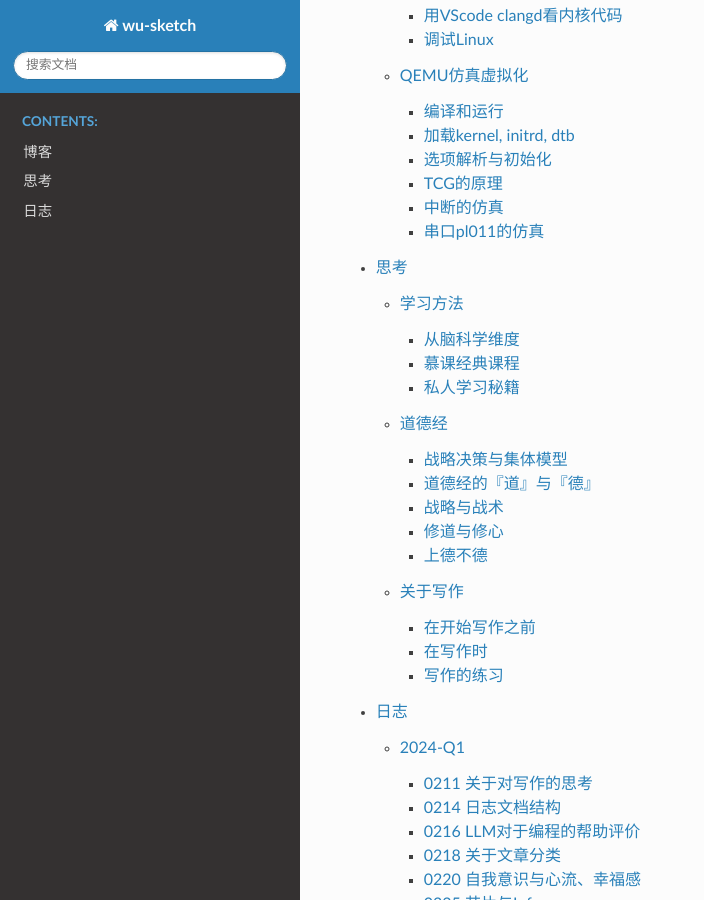
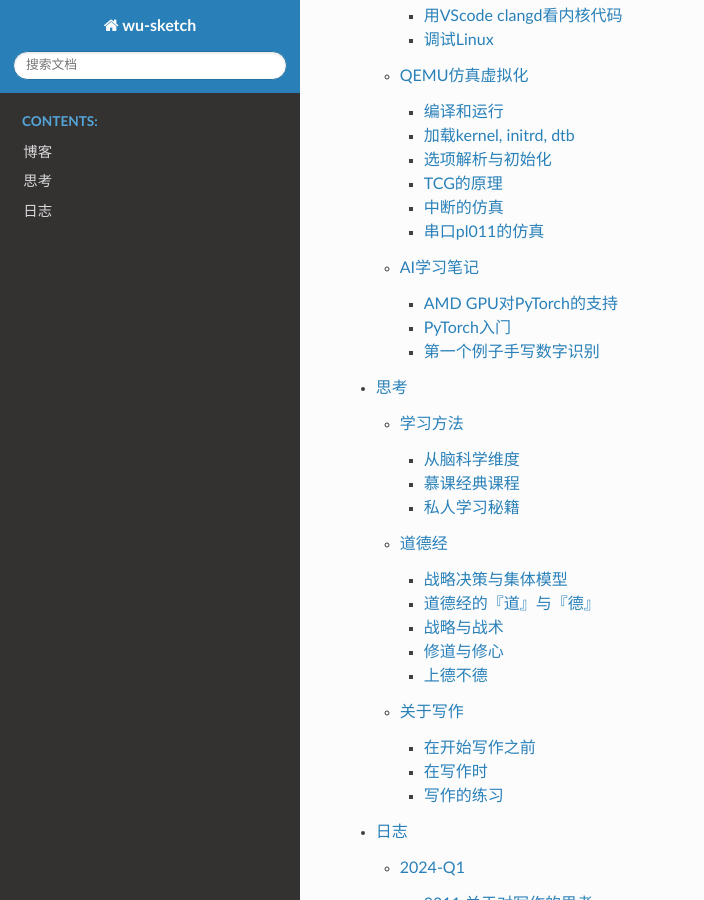
Before and after one commit to thisinnocence/sketch, a Sphinx documentation site: the page built from source/index.rst, in a window 1280 px wide and 900 px high, scrolled down 737 px. Shown: the whole window, without its empty margins (0-704 px from the left). Built offline with Sphinx 7.4.7 and the Read the Docs theme 2.0.0, drawn with Linux system fonts in a browser that asks for light colours; some of the changed lines change nothing that is shown.

Commit message:
AI notes.

```diff
--- /dev/null
+++ b/source/blogs/AI学习笔记.rst
@@ -0,0 +1,72 @@
+.. Michael Wu 版权所有
+
+:Authors: Michael Wu
+:Version: 1.0
+
+AI学习笔记
+===========
+
+我对AI的认识一直停留在理论和宏观，记点笔记实操一下。刚开始入门一个领域，从整体，多维度，各个细节切入都影响不大，关键是后续
+逐渐丰满对一个领域的知识框架，逐渐把点串起来，前期及时多看，跟对领域主流的框架、技术点，慢慢尝试就行。
+
+AMD GPU对PyTorch的支持
+-----------------------
+
+| ADM ROCm 官网： https://rocm.docs.amd.com/en/latest
+| PyTorch社区关于ROCm的讨论: https://github.com/pytorch/pytorch/issues/106608
+| 结论就是，截至当前(2024.4), PyTorch对Windows ROCm支持还不行(包括WLS2)，只支持物理机装Ubuntu，还有些小问题。
+
+| 微软出的 DirectML 平台：
+| https://learn.microsoft.com/zh-cn/windows/ai/directml/gpu-pytorch-windows
+| https://learn.microsoft.com/zh-cn/windows/ai/directml/gpu-pytorch-wsl?source=recommendations
+
+没有明确说支持AMD的显卡驱动，支持ROCm，看来 PyTorch 对 AMD显卡当前支持还不友好。如果是A卡，只能先跑CPU版本了。
+
+PyTorch入门
+-----------------
+
+| https://github.com/pytorch/examples
+| https://pytorch.org/tutorials/beginner/pytorch_with_examples.html
+| https://pytorch.org/tutorials/beginner/basics/quickstart_tutorial.html  -- 可以先看这个
+
+突然想到了卡马克的入门AI的博客：
+
+`约翰·卡马克（John Carmack）：学习神经网络这一周 <https://zhuanlan.zhihu.com/p/34391263>`_
+
+.. note::
+
+    我想从头开始用C++编写一些神经网络实现。我最喜欢的还是Windows的Visual Studio，所以其实我完全可以回避这些问题。
+    我只是单纯觉得在老式UNIX风格下进行长达一周的沉浸式工作会很有趣，即使进度会慢一些。
+
+    我并没有真正探索完整个系统，因为我把95%的时间都花在基础的 vi/make/gdb 操作上了。我很喜欢那些实用的帮助手册页面，
+    虽然一直在摸索自己能在这个系统里做什么，但我实在不想上网直接搜。
+
+    在这之前，我其实已经对 **大多数机器学习算法有了成熟的了解** ，而且也做过一些线性分类器和决策树之类的工作。但出于某些原因，
+    我还没碰过神经网络，这在某种程度上可能是因为深度学习太时髦了，导致我对它持保守意见，或许也有一些反思性的偏见。
+    我还不能接受 **“把所有东西丢进神经网络里，然后让它自己整理”** 这种套路。
+
+    我打印了几篇Yann LeCun的旧论文，然后脱机工作，假装自己正身处某地的山间小屋，但现实是——我还是偷偷在YouTube上看了不少
+    **斯坦福CS231N** 的视频，并从中学到了很多东西。我一般很少看这种演讲视频，会觉得有点浪费时间，但这样“见风使舵”的感觉也不赖。
+
+    个人体验而言，这是高效的一周，因为我把书本上的知识固化成了真实经验。我的实践模式也很常规：先用hacky代码写一版，再根据
+    视频教程重写一个全新的、整洁的版本，所以两者可以交叉检查，不断优化。我也曾在反向传播上反复跌倒了好几次，最后得出的经验是比较
+    数值差异非常重要！但很有趣的一点是，即使每个部分好像都错得离谱，神经网络似乎还是能正常训练的，甚至只要大多数时候符号是正确的，
+    它就能不断进步。
+
+    如果要说这一周的学习有什么最精彩的心得，那应该就是神经网络非常简单，它只需寥寥几行代码就能实现突破性的进步。
+    我觉得这和图形学中的光线追踪有异曲同工之妙，只要我们有足够的数据、时间和耐心，追踪与光学表面发生交互作用的光线，
+    得到光线经过路径的物理模型，我们就能生成最先进的图像。
+
+大模型的课程：
+
+`Open AI传奇研究员Andrej Karpathy教你理解和构建GPT Tokenizer <https://www.bilibili.com/video/BV11x421Z7QZ/?vd_source=f7b8e2d66d4b85cd95e1a463f568439f>`_
+
+后面想个大纲，结合视频入个门。
+
+第一个例子手写数字识别
+-------------------------
+
+| PyTorch有官方样例代码库： https://github.com/pytorch/examples ，不过框架还是太高层了。
+| 再往底层看，这个视频还不错： `10分钟入门神经网络 PyTorch 手写数字识别 <https://www.bilibili.com/video/BV1GC4y15736/?spm_id_from=333.337.search-card.all.click&vd_source=f7b8e2d66d4b85cd95e1a463f568439f>`_
+
+详细看下入门代码。
--- a/source/blogs/index.rst
+++ b/source/blogs/index.rst
@@ -11,3 +11,4 @@
    ARM体系结构
    Linux操作系统
    QEMU仿真虚拟化
+   AI学习笔记
```
